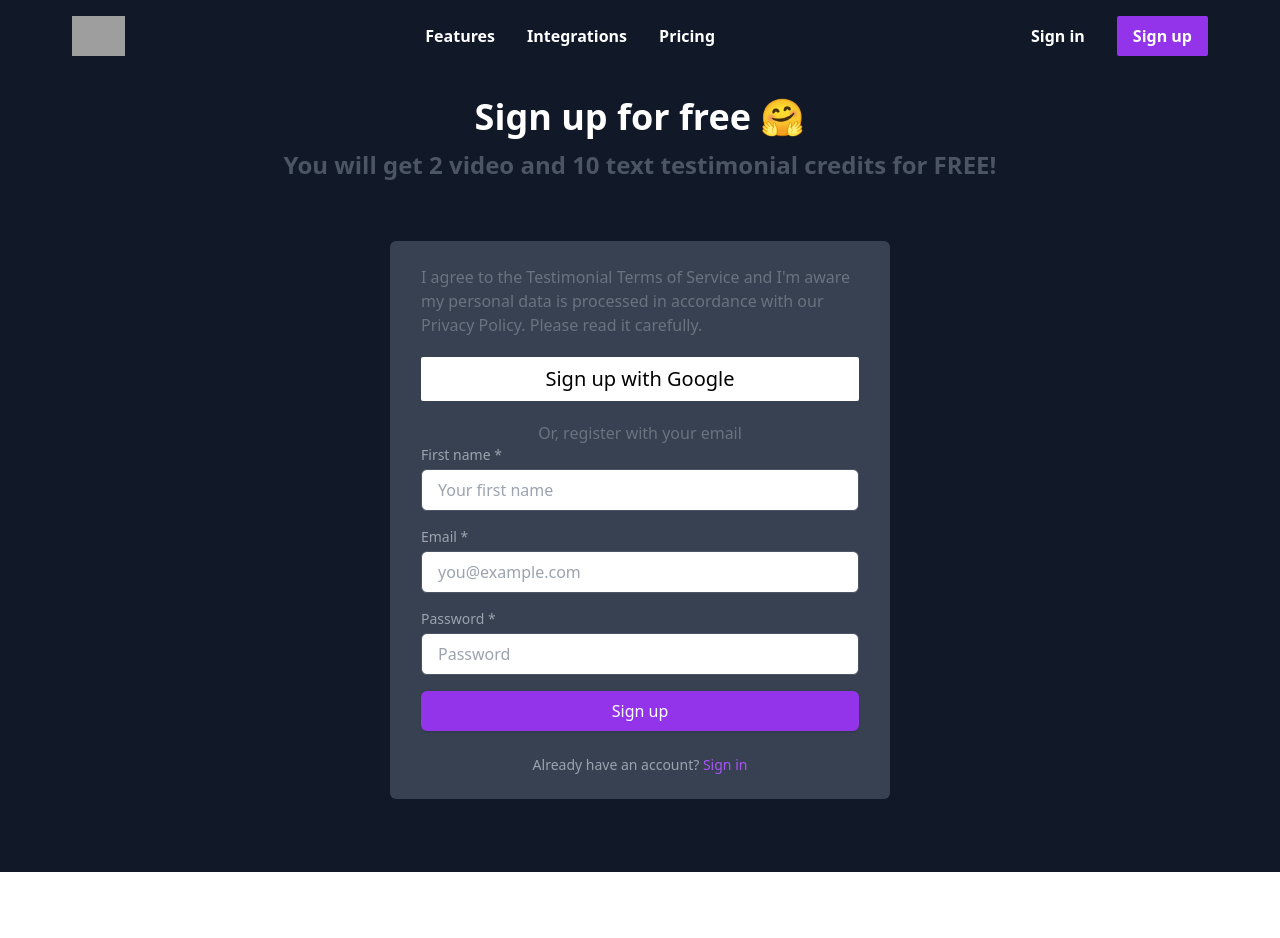
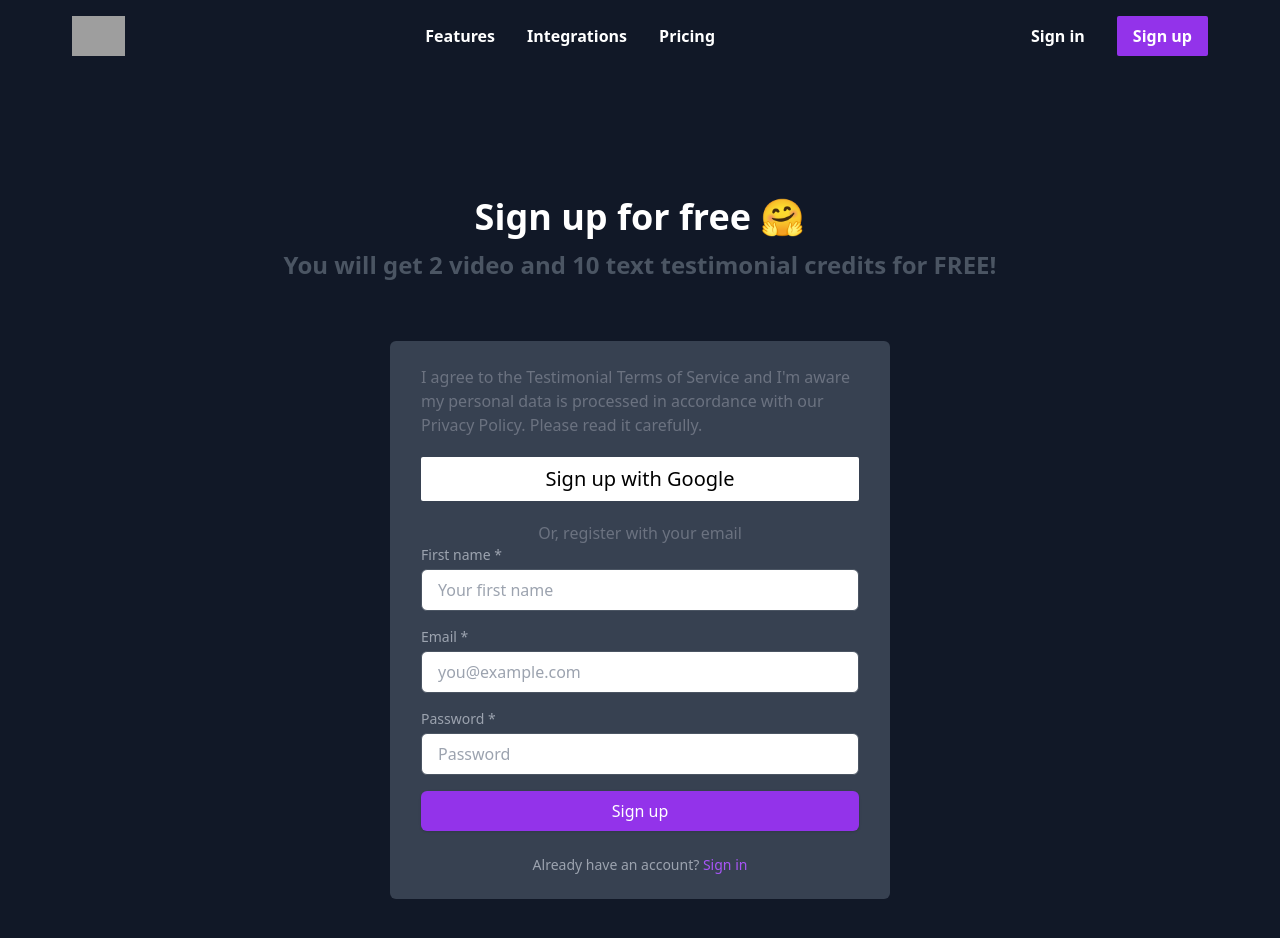
Before and after one commit to kshitij-y/testimonials, a Next.js app: page /signup in a window 1280 px wide. Shown: the top 938 px of the page. Before the commit the page ends 872 px from the top, so only its background shows below. Built offline with nearby package versions, Linux system fonts and the light colour scheme; grey boxes are pictures that could not be loaded.

Commit message:
fixed signup allignment

```diff
--- a/components/signup.tsx
+++ b/components/signup.tsx
@@ -5,7 +5,7 @@
     return (
         <div className="bg-gray-900 flex flex-col">
             <TopBar />
-            <div className="flex flex-col items-center justify-center h-screen max-w-6xl mx-auto ">
+            <div className="flex flex-col items-center justify-center h-screen max-w-6xl mx-auto mt-[100px]">
                 <h1 className="text-white text-4xl font-semibold">Sign up for free 🤗</h1>
                 <h2 className="text-gray-600 text-2xl font-semibold m-3">You will get 2 video and 10 text testimonial credits for FREE!</h2>
                 <div className="flex flex-col bg-gray-700 rounded-md items-center justify-center w-[500px] px-8 py-6 my-12">
```
